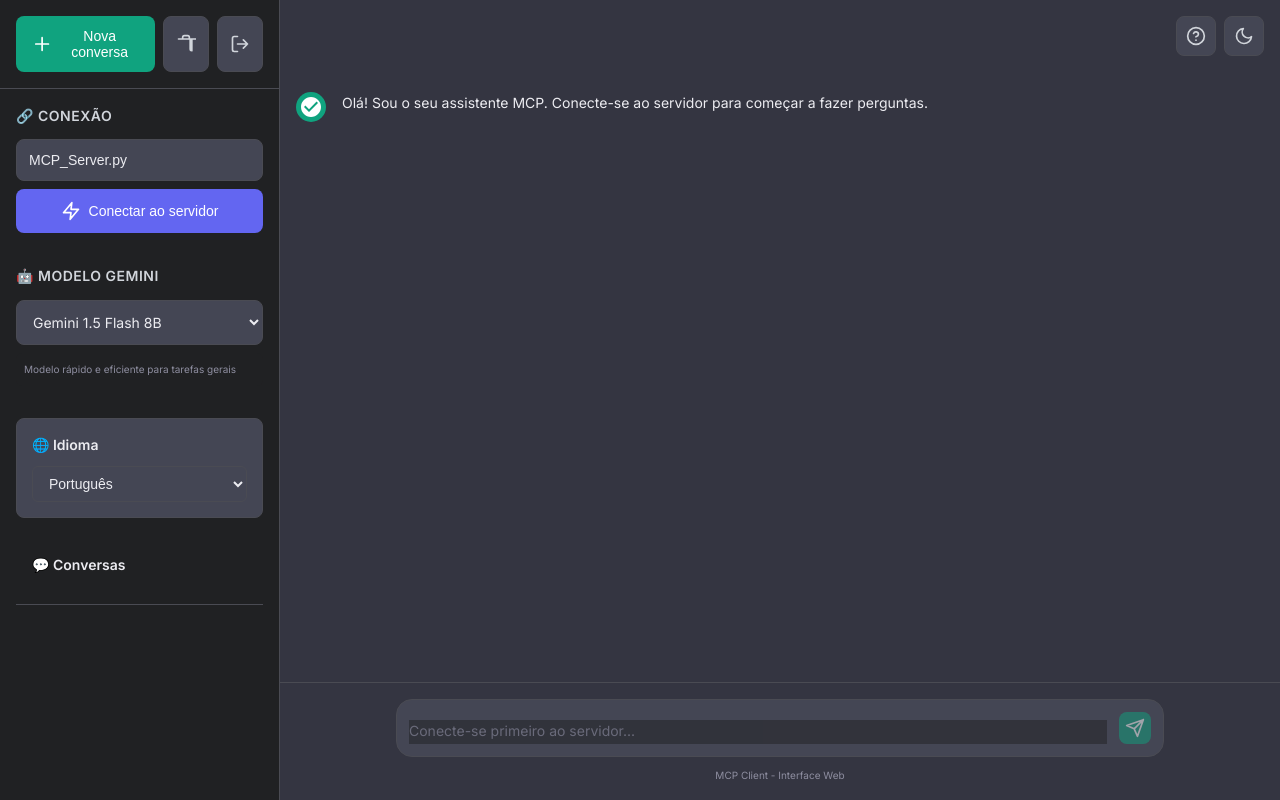
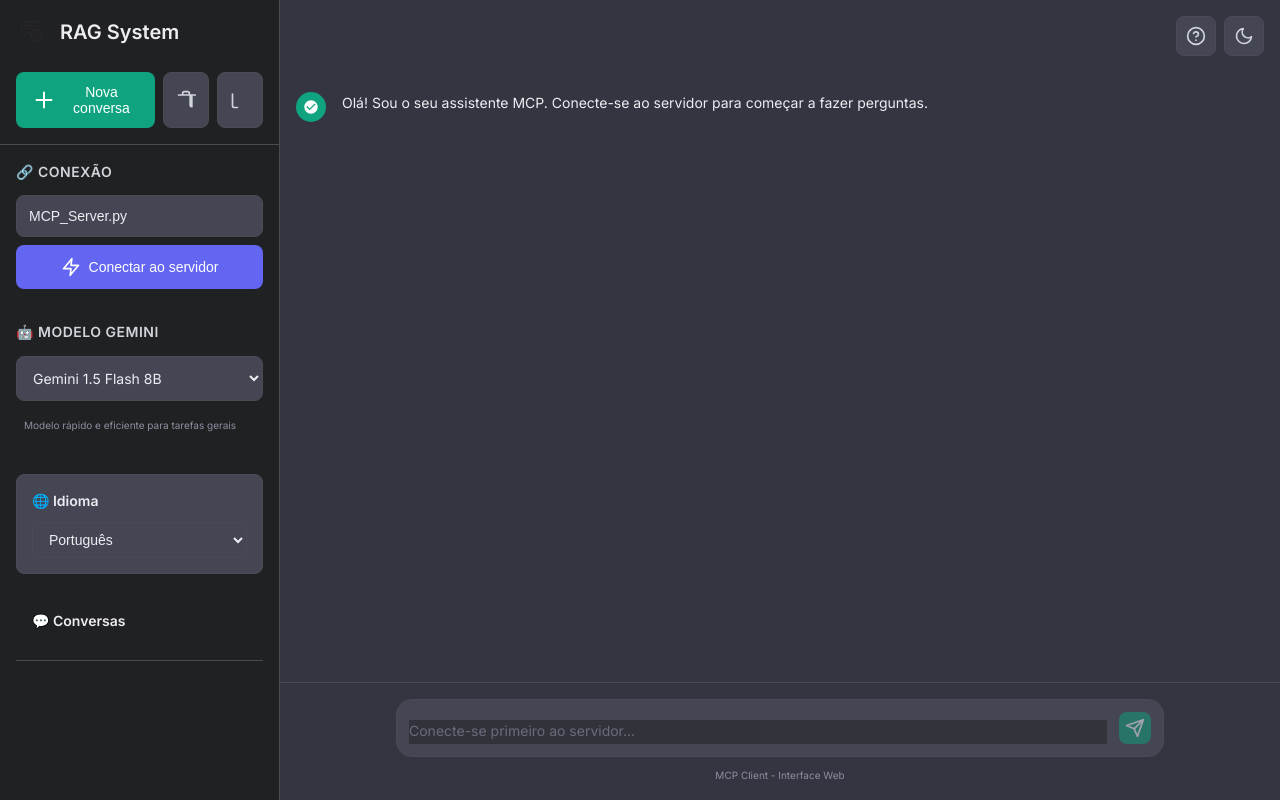
Before and after one commit to RicardoKermit/MCP-RAG, a Flask app: page / in a window 1280 px wide. Run offline with Flask 3, Linux system fonts and the light colour scheme; the visitor is signed in with stand-in values (Sample User, id 1); data that the repository does not hold is empty.

Commit message:
Commit #021
Feat: Melhorar estética da aplicação

- adicionado logotipo e fav icon à aplicação

```diff
--- a/templates/simple.html
+++ b/templates/simple.html
@@ -3,7 +3,8 @@
 <head>
     <meta charset="UTF-8">
     <meta name="viewport" content="width=device-width, initial-scale=1.0">
-    <title>MCP Client - Interface Web</title>
+    <title>RAG System - Interface Web</title>
+    <link rel="icon" type="image/png" href="{{ url_for('static', filename='images/icon.png') }}">
     <script src="https://cdn.jsdelivr.net/npm/marked/marked.min.js"></script>
     <link rel="stylesheet" href="{{ url_for('static', filename='css/style.css') }}">
     <link href="https://fonts.googleapis.com/css2?family=Inter:wght@300;400;500;600;700&display=swap" rel="stylesheet">
@@ -13,22 +14,28 @@
         <!-- Sidebar -->
         <div class="sidebar" id="sidebar">
                         <div class="sidebar-header">
+                <div class="app-brand">
+                    <img src="{{ url_for('static', filename='images/icon.png') }}" alt="RAG System" class="app-logo">
+                    <h2 class="app-title">RAG System</h2>
+                </div>
+                <div class="sidebar-header-buttons">
                     <button class="new-chat-btn" onclick="newChat()">
-                         <svg width="24" height="24" viewBox="0 0 24 24" fill="none" xmlns="http://www.w3.org/2000/svg">
+                        <svg viewBox="0 0 24 24" fill="none" xmlns="http://www.w3.org/2000/svg">
                             <path d="M12 4.5v15m7.5-7.5h-15" stroke="currentColor" stroke-width="2" stroke-linecap="round" stroke-linejoin="round"/>
                         </svg>
                         <span id="newChatText">Nova conversa</span>
                     </button>
                     <button class="clear-history-btn" onclick="clearHistory()" title="Limpar histórico">
-                         <svg width="20" height="20" viewBox="0 0 24 24" fill="none" xmlns="http://www.w3.org/2000/svg">
+                        <svg viewBox="0 0 24 24" fill="none" xmlns="http://www.w3.org/2000/svg">
                             <path d="M3 6h18M8 6V4a2 2 0 0 1 2-2h4a2 2 0 0 1 2 2v2m3 0v14a2 2 0 0 1-2-2V6h14z" stroke="currentColor" stroke-width="2" stroke-linecap="round" stroke-linejoin="round"/>
                         </svg>
                     </button>
                     <button class="logout-btn" onclick="logout()" title="Terminar sessão">
-                         <svg width="20" height="20" viewBox="0 0 24 24" fill="none" xmlns="http://www.w3.org/2000/svg">
-                             <path d="M9 21H5a2 2 0 0 1-2-2V5a2 2 0 0 1 2-2h4M16 17l5-5-5-5M21 12H9" stroke="currentColor" stroke-width="2" stroke-linecap="round" stroke-linejoin="round"/>
+                        <svg viewBox="0 0 24 24" fill="none" xmlns="http://www.w3.org/2000/svg">
+                            <path d="M9 21H5a2 2 0 0 1-2-2V5a2 20 0 1 2-2h4M16 17l5-5-5-5M21 12H9" stroke="currentColor" stroke-width="2" stroke-linecap="round" stroke-linejoin="round"/>
                         </svg>
                     </button>
+                </div>
             </div>
 
             <div class="sidebar-content">
--- a/templates/static/css/style.css
+++ b/templates/static/css/style.css
@@ -82,6 +82,34 @@ body {
     padding: var(--spacing-lg);
     border-bottom: 1px solid var(--border-color);
     display: flex;
+    flex-direction: column;
+    gap: var(--spacing-md);
+}
+
+/* App Brand/Logo */
+.app-brand {
+    display: flex;
+    align-items: center;
+    gap: var(--spacing-md);
+    margin-bottom: var(--spacing-md);
+}
+
+.app-logo {
+    width: 32px;
+    height: 32px;
+    border-radius: var(--radius-md);
+    object-fit: cover;
+}
+
+.app-title {
+    font-size: 1.25rem;
+    font-weight: 600;
+    color: var(--text-primary);
+    margin: 0;
+}
+
+.sidebar-header-buttons {
+    display: flex;
     gap: var(--spacing-sm);
 }
 
@@ -100,6 +128,8 @@ body {
     align-items: center;
     justify-content: center;
     transition: all 0.2s ease;
+    min-width: 40px;
+    min-height: 40px;
 }
 
 .clear-history-btn:hover {
@@ -107,6 +137,12 @@ body {
     color: var(--text-primary);
 }
 
+.clear-history-btn svg {
+    width: 20px;
+    height: 20px;
+    flex-shrink: 0;
+}
+
 .logout-btn {
     padding: var(--spacing-md);
     background-color: var(--bg-secondary);
@@ -118,12 +154,20 @@ body {
     align-items: center;
     justify-content: center;
     transition: all 0.2s ease;
+    min-width: 40px;
+    min-height: 40px;
 }
 
 .logout-btn:hover {
     background-color: var(--error-color);
     color: white;
     border-color: var(--error-color);
+}
+
+.logout-btn svg {
+    width: 20px;
+    height: 20px;
+    flex-shrink: 0;
 }
 
 .new-chat-btn {
@@ -145,6 +189,12 @@ body {
 .new-chat-btn:hover {
     background-color: var(--accent-hover);
     transform: translateY(-1px);
+}
+
+.new-chat-btn svg {
+    width: 24px;
+    height: 24px;
+    flex-shrink: 0;
 }
 
 .sidebar-content {
@@ -611,6 +642,12 @@ body {
 
 .message.user .message-avatar {
     background-color: var(--text-secondary);
+}
+
+.message-avatar svg {
+    width: 16px;
+    height: 16px;
+    flex-shrink: 0;
 }
 
 .message-content {
--- a/templates/static/js/app.js
+++ b/templates/static/js/app.js
@@ -149,7 +149,7 @@ function addMessage(content, isUser = false, typewriter = false) {
         avatar.textContent = 'U';
     } else {
         avatar.innerHTML = `
-            <svg width="16" height="16" viewBox="0 0 24 24" fill="none" xmlns="http://www.w3.org/2000/svg">
+            <svg viewBox="0 0 24 24" fill="none" xmlns="http://www.w3.org/2000/svg">
                 <path d="M12 2C6.48 2 2 6.48 2 12s4.48 10 10 10 10-4.48 10-10S17.52 2 12 2zm-2 15l-5-5 1.41-1.41L10 14.17l7.59-7.59L19 8l-9 9z" fill="currentColor"/>
             </svg>
         `;
@@ -313,11 +313,11 @@ async function sendMessage() {
     sendButton.disabled = false;
     sendButton.onclick = stopGeneration;
     sendButton.classList.add('stop-generating');
-    sendButton.innerHTML = `
-        <svg width="20" height="20" viewBox="0 0 24 24" fill="none" xmlns="http://www.w3.org/2000/svg">
-            <path d="M6 6h12v12H6z" stroke="currentColor" stroke-width="2" stroke-linecap="round" stroke-linejoin="round"/>
-        </svg>
-    `;
+            sendButton.innerHTML = `
+            <svg viewBox="0 0 24 24" fill="none" xmlns="http://www.w3.org/2000/svg">
+                <path d="M6 6h12v12H6z" stroke="currentColor" stroke-width="2" stroke-linecap="round" stroke-linejoin="round"/>
+            </svg>
+        `;
 
     try {
         const response = await fetch('/query', {
@@ -356,7 +356,7 @@ async function sendMessage() {
         sendButton.onclick = sendMessage;
         sendButton.classList.remove('stop-generating');
         sendButton.innerHTML = `
-            <svg width="20" height="20" viewBox="0 0 24 24" fill="none" xmlns="http://www.w3.org/2000/svg">
+            <svg viewBox="0 0 24 24" fill="none" xmlns="http://www.w3.org/2000/svg">
                 <path d="M22 2L11 13M22 2l-7 20-4-9-9-4 20-7z" stroke="currentColor" stroke-width="2" stroke-linecap="round" stroke-linejoin="round"/>
             </svg>
         `;
@@ -393,7 +393,7 @@ function newChat() {
     messagesContainer.innerHTML = `
         <div class="message assistant">
             <div class="message-avatar">
-                <svg width="16" height="16" viewBox="0 0 24 24" fill="none" xmlns="http://www.w3.org/2000/svg">
+                <svg viewBox="0 0 24 24" fill="none" xmlns="http://www.w3.org/2000/svg">
                     <path d="M12 2C6.48 2 2 6.48 2 12s4.48 10 10 10 10-4.48 10-10S17.52 2 12 2zm-2 15l-5-5 1.41-1.41L10 14.17l7.59-7.59L19 8l-9 9z" fill="currentColor"/>
                 </svg>
             </div>
@@ -506,7 +506,7 @@ function toggleDarkMode() {
     if (html.getAttribute('data-theme') === 'light') {
         html.removeAttribute('data-theme');
         toggle.innerHTML = `
-            <svg width="20" height="20" viewBox="0 0 24 24" fill="none" xmlns="http://www.w3.org/2000/svg">
+            <svg viewBox="0 0 24 24" fill="none" xmlns="http://www.w3.org/2000/svg">
                 <path d="M21 12.79A9 9 0 1 1 11.21 3 7 7 0 0 0 21 12.79z" stroke="currentColor" stroke-width="2" stroke-linecap="round" stroke-linejoin="round"/>
             </svg>
         `;
@@ -514,7 +514,7 @@ function toggleDarkMode() {
     } else {
         html.setAttribute('data-theme', 'light');
         toggle.innerHTML = `
-            <svg width="20" height="20" viewBox="0 0 24 24" fill="none" xmlns="http://www.w3.org/2000/svg">
+            <svg viewBox="0 0 24 24" fill="none" xmlns="http://www.w3.org/2000/svg">
                 <path d="M12 3v1m0 16v1m9-9h-1M4 12H3m15.364 6.364l-.707-.707M6.343 6.343l-.707-.707m12.728 0l-.707.707M6.343 17.657l-.707.707M16 12a4 4 0 11-8 0 4 4 0 018 0z" stroke="currentColor" stroke-width="2" stroke-linecap="round" stroke-linejoin="round"/>
             </svg>
         `;
@@ -583,14 +583,14 @@ function loadThemePreference() {
     if (theme === 'light') {
         html.setAttribute('data-theme', 'light');
         toggle.innerHTML = `
-            <svg width="20" height="20" viewBox="0 0 24 24" fill="none" xmlns="http://www.w3.org/2000/svg">
+            <svg viewBox="0 0 24 24" fill="none" xmlns="http://www.w3.org/2000/svg">
                 <path d="M12 3v1m0 16v1m9-9h-1M4 12H3m15.364 6.364l-.707-.707M6.343 6.343l-.707-.707m12.728 0l-.707.707M6.343 17.657l-.707.707M16 12a4 4 0 11-8 0 4 4 0 018 0z" stroke="currentColor" stroke-width="2" stroke-linecap="round" stroke-linejoin="round"/>
             </svg>
         `;
     } else {
         html.removeAttribute('data-theme');
         toggle.innerHTML = `
-            <svg width="20" height="20" viewBox="0 0 24 24" fill="none" xmlns="http://www.w3.org/2000/svg">
+            <svg viewBox="0 0 24 24" fill="none" xmlns="http://www.w3.org/2000/svg">
                 <path d="M21 12.79A9 9 0 1 1 11.21 3 7 7 0 0 0 21 12.79z" stroke="currentColor" stroke-width="2" stroke-linecap="round" stroke-linejoin="round"/>
             </svg>
         `;
@@ -793,7 +793,7 @@ function renderConversations() {
                 <div class="conversation-date">${conversation.date}</div>
             </div>
             <button class="conversation-delete" onclick="deleteConversation('${conversation.id}', event)">
-                <svg width="14" height="14" viewBox="0 0 24 24" fill="none" xmlns="http://www.w3.org/2000/svg">
+                <svg viewBox="0 0 24 24" fill="none" xmlns="http://www.w3.org/2000/svg">
                     <path d="M3 6h18M8 6V4a2 2 0 0 1 2-2h4a2 2 0 0 1 2 2v2m3 0v14a2 2 0 0 1-2 2H7a2 2 0 0 1-2-2V6h14z" stroke="currentColor" stroke-width="2" stroke-linecap="round" stroke-linejoin="round"/>
                 </svg>
             </button>
@@ -835,7 +835,7 @@ function deleteConversation(conversationId, event) {
             messagesContainer.innerHTML = `
                 <div class="message assistant">
                     <div class="message-avatar">
-                        <svg width="24" height="24" viewBox="0 0 24 24" fill="none" xmlns="http://www.w3.org/2000/svg">
+                        <svg viewBox="0 0 24 24" fill="none" xmlns="http://www.w3.org/2000/svg">
                             <path d="M12 2C6.48 2 2 6.48 2 12s4.48 10 10 10 10-4.48 10-10S17.52 2 12 2zm-2 15l-5-5 1.41-1.41L10 14.17l7.59-7.59L19 8l-9 9z" fill="currentColor"/>
                         </svg>
                     </div>
```
Also changed, not shown: other parts of templates/simple.html (+13 -13 lines), other parts of templates/static/css/style.css (+74 -28 lines), templates/login.html (+11 -11 lines), templates/static/images/icon.png (added). Lines whose indentation alone changed are shown as unchanged.
